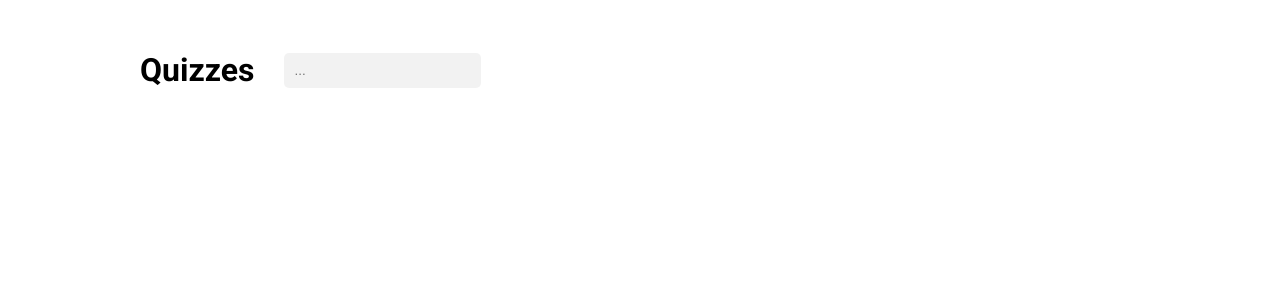
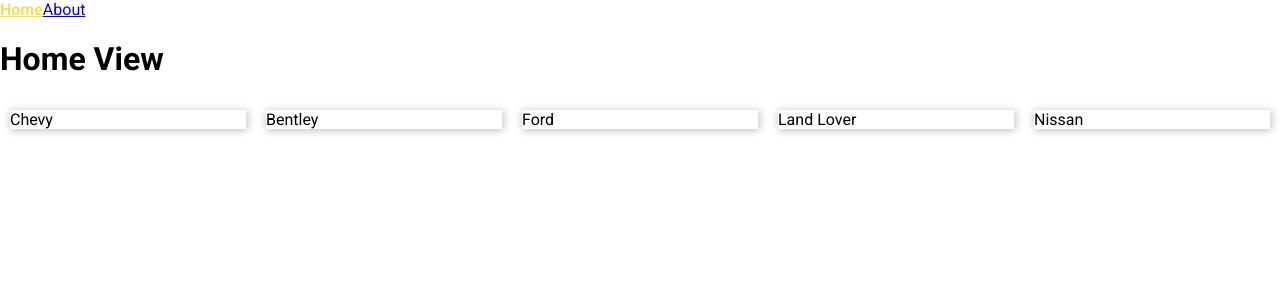
Before and after one commit to Kit-Bryan/vue-beginner-projects, a Vue app: page / in a window 1280 px wide. Shown: the top 300 px of the page. Built offline with nearby package versions, Linux system fonts and the light colour scheme.

Commit message:
Added routerlink

```diff
--- a/package.json
+++ b/package.json
@@ -8,7 +8,8 @@
     "preview": "vite preview"
   },
   "dependencies": {
-    "vue": "^3.3.4"
+    "vue": "^3.3.4",
+    "vue-router": "^4.2.4"
   },
   "devDependencies": {
     "@vitejs/plugin-vue": "^4.2.3",
--- a/src/App.vue
+++ b/src/App.vue
@@ -1,62 +1,14 @@
 <script setup>
-import q from "./data/quizes.json"
-import { ref, watch } from "vue";
-import Card from "@/components/Card.vue";
-
-const quizzes = ref(q);
-const search = ref("");
-
-watch(search, ()=> {
-    quizzes.value = q.filter((item)=> item.name.toLowerCase().includes(search.value.toLowerCase()))
-})
-
+import { RouterView } from "vue-router";
+import Nav from "@/components/Nav.vue";
 </script>
-
 <template>
-    <div class="container">
-        <header>
-            <h1>Quizzes</h1>
-            <input v-model.trim="search" type="text" name="" id="" placeholder="...">
-        </header>
-        <div class="options-container">
-            <Card v-for="quiz in quizzes" :key="quiz.id" :quiz="quiz"/>
-        </div>
+    <div>
+        <Nav/>
+        <RouterView/>
     </div>
 </template>
 
 <style scoped>
-.container {
-    /* Limit container to not stretch all the way to the sides of viewport */
-    max-width: 1000px;
-    /*center*/
-    margin: 0 auto;
-}
-
-header {
-    margin-bottom: 10px;
-    margin-top: 30px;
-    display: flex;
-    align-items: center;
-}
-
-header h1 {
-    font-weight: 600;
-    margin-right: 30px;
-}
-
-header input {
-    border: none;
-    background-color: rgba(128, 128, 128, 0.1);
-    padding: 10px;
-    border-radius: 5px;
-}
-
-.options-container {
-    display: flex;
-    flex-wrap: wrap;
-    margin-top: 40px;
-}
-
-
 
 </style>
--- /dev/null
+++ b/src/components/Nav.vue
@@ -0,0 +1,17 @@
+<script setup>
+import { RouterLink } from "vue-router";
+</script>
+
+<template>
+    <div>
+        <RouterLink active-class="active" to="/">Home</RouterLink>
+        <RouterLink active-class="active" to="/about">About</RouterLink>
+    </div>
+</template>
+
+<style scoped>
+    .active {
+        font-weight: 900;
+        color: rgba(235,210,31,0.7);
+    }
+</style>
--- /dev/null
+++ b/src/data/cars.json
@@ -0,0 +1,32 @@
+[
+  {
+    "id": 1,
+    "name": "Chevy",
+    "price": 15000,
+    "year": 2015
+  },
+  {
+    "id": 2,
+    "name": "Bentley",
+    "price": 14400,
+    "year": 2005
+  },
+  {
+    "id": 3,
+    "name": "Ford",
+    "price": 12000,
+    "year": 2035
+  },
+  {
+    "id": 4,
+    "name": "Land Lover",
+    "price": 16800,
+    "year": 2019
+  },
+  {
+    "id": 5,
+    "name": "Nissan",
+    "price": 18600,
+    "year": 2003
+  }
+]
--- a/src/main.js
+++ b/src/main.js
@@ -1,5 +1,9 @@
 import { createApp } from 'vue'
 import App from './App.vue'
+import router from "@/router";
 import "./assets/main.css"
 
-createApp(App).mount('#app')
+const app = createApp(App)
+app.use(router)
+
+app.mount('#app')
--- /dev/null
+++ b/src/router/index.js
@@ -0,0 +1,22 @@
+// Define Our Routing Rules //
+import {createRouter, createWebHistory} from "vue-router";
+import HomeView from "@/views/HomeView.vue";
+import AboutView from "@/views/AboutView.vue";
+
+const router = createRouter({
+    history: createWebHistory(import.meta.env.BASE_URL),
+    routes: [
+        {
+            path: "/",
+            name: "home",
+            component: HomeView
+        },
+        {
+            path: "/about",
+            name: "about",
+            component: AboutView
+        }
+    ]
+})
+
+export default router
--- /dev/null
+++ b/src/views/AboutView.vue
@@ -0,0 +1,13 @@
+<script setup>
+
+</script>
+
+<template>
+    <div>
+        <h1>About View</h1>
+    </div>
+</template>
+
+<style scoped>
+
+</style>
--- /dev/null
+++ b/src/views/HomeView.vue
@@ -0,0 +1,29 @@
+<script setup>
+import cars from "@/data/cars.json"
+import {RouterLink} from "vue-router";
+</script>
+
+<template>
+    <div>
+        <h1>Home View</h1>
+        <div class="cars">
+            <RouterLink :to="`/cars/${car.id}`" v-for="car in cars" :key="car.id" href="">
+                {{ car.name }}
+            </RouterLink>
+        </div>
+    </div>
+</template>
+
+<style scoped>
+    .cars {
+        display: flex;
+    }
+
+    .cars a {
+        text-decoration: none;
+        color: black;
+        width: 100%;
+        box-shadow: 1px 1px 10px #00000049;
+        margin: 10px;
+    }
+</style>
```
Also changed, not shown: 1 other file (tests, documents, lock files or other folders).
